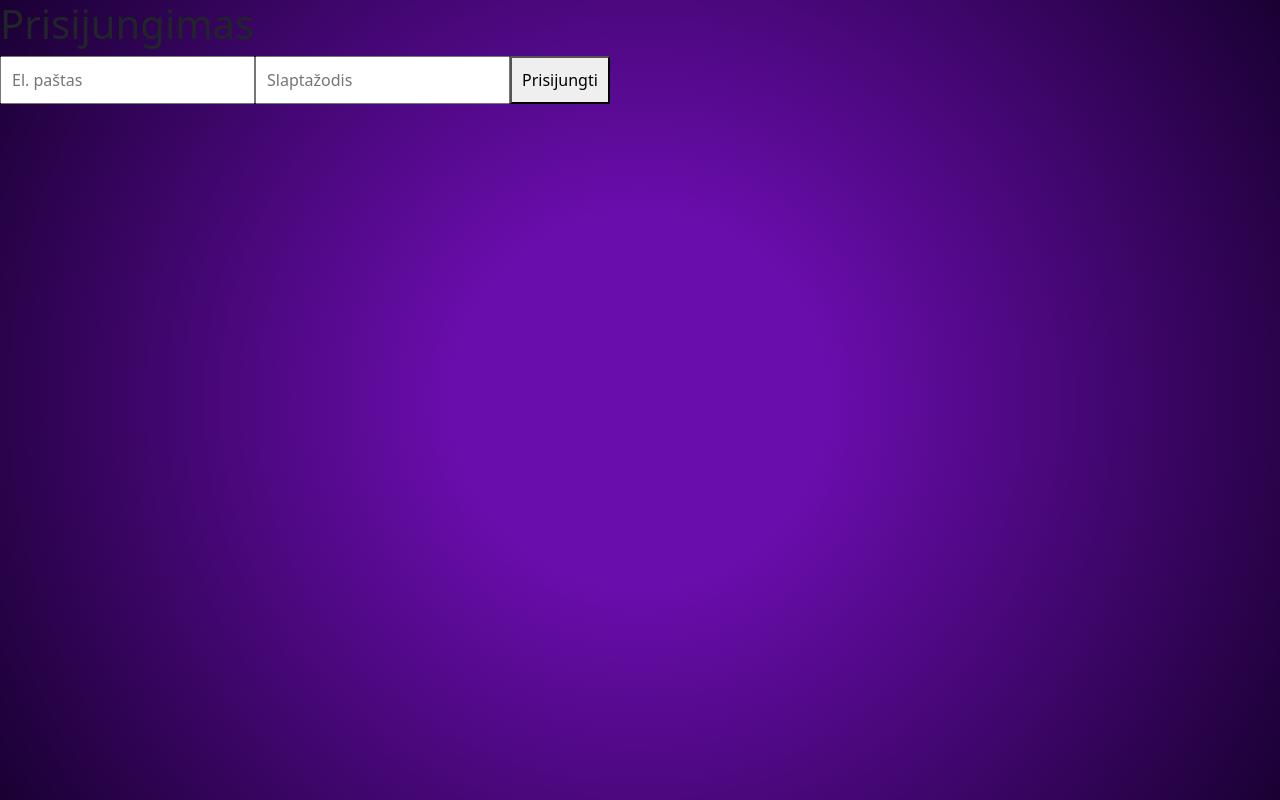
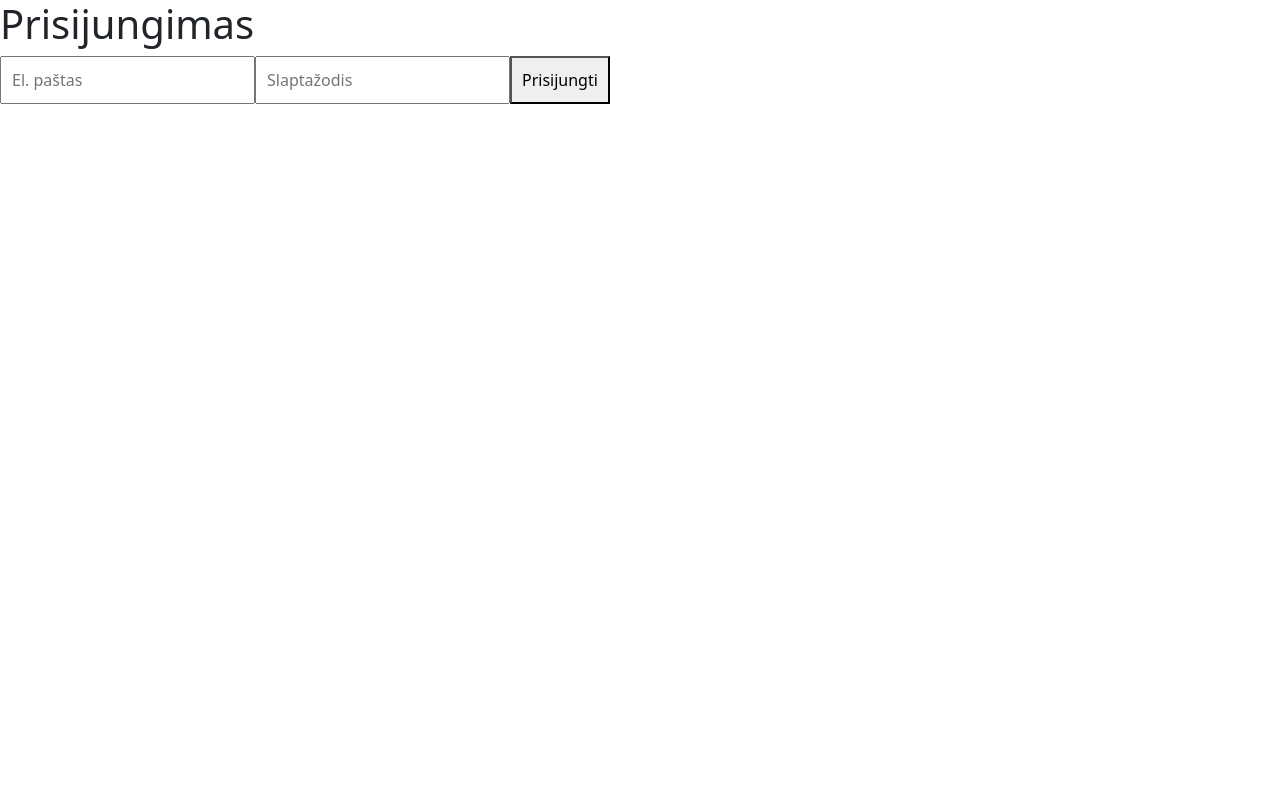
Before and after one commit to evaldas1994/tasks-front, a Vue app: page / in a window 1280 px wide. Built offline with nearby package versions, Linux system fonts and the light colour scheme; no server answers; a web font is replaced by a local one.

Commit message:
Revertinau po nesėkmingo manifest skaidymo

```diff
--- a/src/assets/css/app.css
+++ b/src/assets/css/app.css
@@ -6,10 +6,10 @@ html, body, #app {
   padding: 0;
   overflow: hidden;
 
-  background: radial-gradient(circle,
-  #6A0DAD 24%,
-  #1A0033 100%
-  );
+  /*background: radial-gradient(circle,*/
+  /*#6A0DAD 24%,*/
+  /*#1A0033 100%*/
+  /*);*/
 
   /*background: radial-gradient(circle,*/
   /*#FFA94D 0%,*/
```
